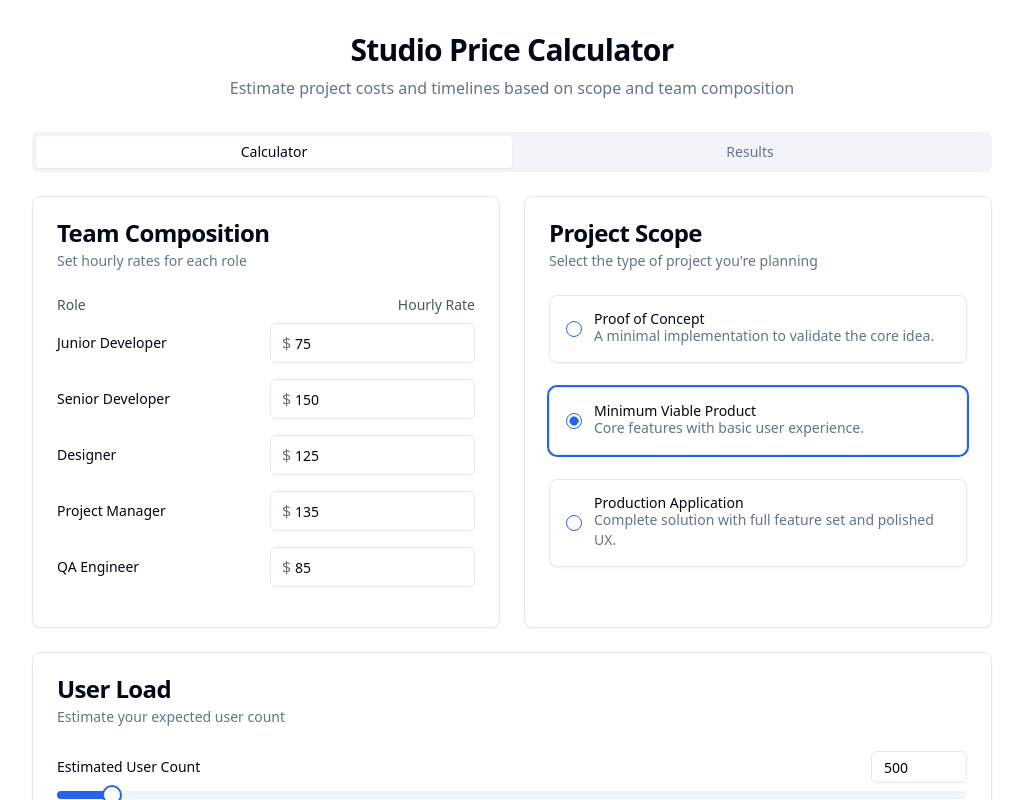
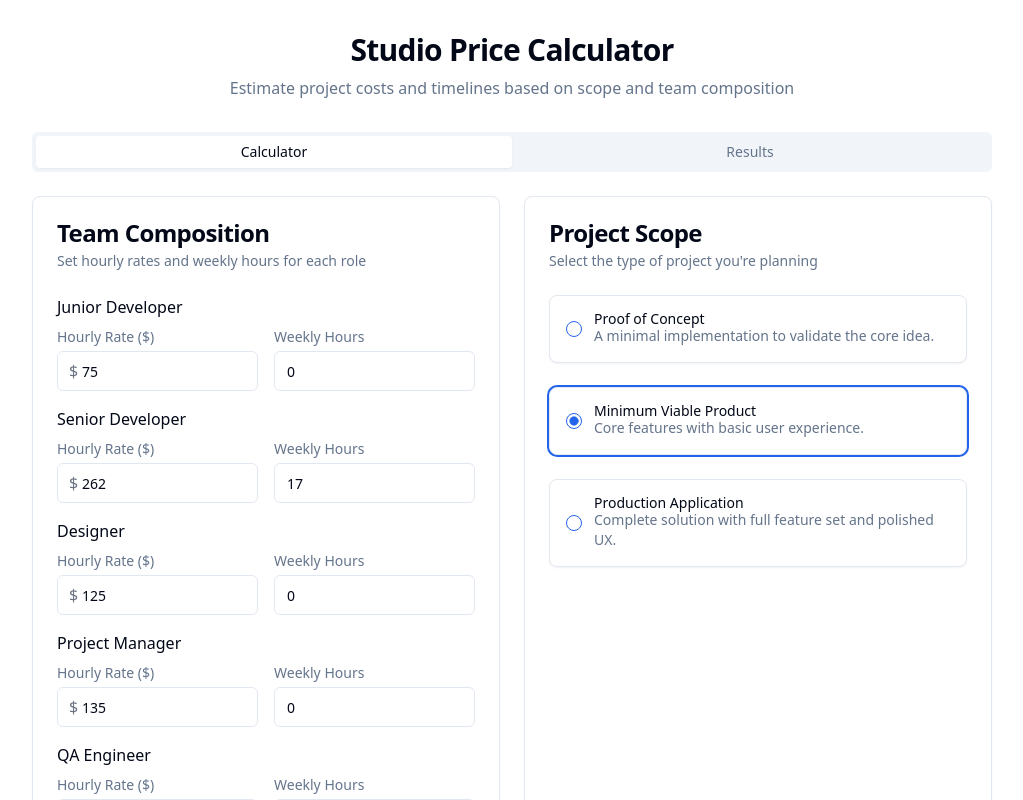
Before and after one commit to imdevan/agency-price-calculator, a React (Vite) app: page / in a window 1280 px wide. Shown: the top 800 px of the page, without its empty margins (128-1151 px from the left). Built offline with nearby package versions, Linux system fonts and the light colour scheme.

Commit message:
feat: Allow adjusting weekly hours for roles
- Added functionality to adjust weekly hours for each role.
- Defaulted weekly hours to 0 for all roles except Senior Developer.
- Set Senior Developer's default weekly hours to 17 and hourly rate to 262.

```diff
--- a/src/components/Calculator.tsx
+++ b/src/components/Calculator.tsx
@@ -6,7 +6,7 @@ import { Button } from "@/components/ui/button";
 import { Separator } from "@/components/ui/separator";
 import { Download } from "lucide-react";
 import { Role, Scope, InfrastructureCost } from '@/types';
-import { DEFAULT_ROLES, PROJECT_SCOPES, BASE_INFRASTRUCTURE_COSTS, USER_COST_MULTIPLIER } from '@/data';
+import { PROJECT_SCOPES, BASE_INFRASTRUCTURE_COSTS, USER_COST_MULTIPLIER } from '@/data';
 import RoleInput from './RoleInput';
 import ScopeSelector from './ScopeSelector';
 import UserSlider from './UserSlider';
@@ -16,7 +16,13 @@ import { useToast } from "@/hooks/use-toast";
 
 const Calculator: React.FC = () => {
   const { toast } = useToast();
-  const [roles, setRoles] = useState<Role[]>(DEFAULT_ROLES);
+  const [roles, setRoles] = useState<Role[]>([
+    { id: 'juniorDev', title: 'Junior Developer', hourlyRate: 75, weeklyHours: 0 },
+    { id: 'seniorDev', title: 'Senior Developer', hourlyRate: 262, weeklyHours: 17 },
+    { id: 'designer', title: 'Designer', hourlyRate: 125, weeklyHours: 0 },
+    { id: 'projectManager', title: 'Project Manager', hourlyRate: 135, weeklyHours: 0 },
+    { id: 'qaEngineer', title: 'QA Engineer', hourlyRate: 85, weeklyHours: 0 }
+  ]);
   const [selectedScope, setSelectedScope] = useState<Scope>('mvp');
   const [userCount, setUserCount] = useState<number>(500);
   const [infrastructureCosts, setInfrastructureCosts] = useState<InfrastructureCost>(
@@ -38,9 +44,9 @@ const Calculator: React.FC = () => {
     setInfrastructureCosts(updatedCosts);
   }, [selectedScope, userCount]);
 
-  const handleRateChange = (id: string, rate: number) => {
+  const handleRoleChange = (id: string, field: 'hourlyRate' | 'weeklyHours', value: number) => {
     setRoles(prev => prev.map(role =>
-      role.id === id ? { ...role, hourlyRate: rate } : role
+      role.id === id ? { ...role, [field]: value } : role
     ));
   };
 
@@ -80,18 +86,14 @@ const Calculator: React.FC = () => {
             <Card>
               <CardHeader>
                 <CardTitle>Team Composition</CardTitle>
-                <CardDescription>Set hourly rates for each role</CardDescription>
+                <CardDescription>Set hourly rates and weekly hours for each role</CardDescription>
               </CardHeader>
               <CardContent>
-                <div className="grid grid-cols-5 mb-2">
-                  <div className="col-span-3 role-header">Role</div>
-                  <div className="col-span-2 text-right role-header">Hourly Rate</div>
-                </div>
                 {roles.map((role) => (
                   <RoleInput
                     key={role.id}
                     role={role}
-                    onChange={handleRateChange}
+                    onChange={handleRoleChange}
                   />
                 ))}
               </CardContent>
--- a/src/components/CostBreakdown.tsx
+++ b/src/components/CostBreakdown.tsx
@@ -18,23 +18,28 @@ const CostBreakdown: React.FC<CostBreakdownProps> = ({
   infrastructureCosts,
   userCount,
 }) => {
-  const scope = PROJECT_SCOPES[selectedScope];
-  const roleCosts = roles.map(role => {
-    const hours = scope.roles[role.id] || 0;
-    const cost = hours * role.hourlyRate;
-    return { ...role, hours, cost };
+  // Calculate weekly costs based on hourly rate and weekly hours
+  const weeklyRoleCosts = roles.map(role => {
+    const weeklyCost = role.hourlyRate * role.weeklyHours;
+    return { ...role, weeklyCost };
   });
 
-  const totalDevelopmentCost = roleCosts.reduce((total, role) => total + role.cost, 0);
+  const totalWeeklyCost = weeklyRoleCosts.reduce((total, role) => total + role.weeklyCost, 0);
+  const monthlyDevelopmentCost = totalWeeklyCost * 4.33; // Average weeks per month
+  const yearlyDevelopmentCost = monthlyDevelopmentCost * 12;
+
   const totalInfrastructureCost = Object.values(infrastructureCosts).reduce((sum, cost) => sum + cost, 0);
   const monthlyInfrastructureCost = totalInfrastructureCost;
   const yearlyInfrastructureCost = monthlyInfrastructureCost * 12;
-  const totalCost = totalDevelopmentCost + yearlyInfrastructureCost;
 
-  // Calculate timeline
-  const totalHours = roleCosts.reduce((sum, role) => sum + role.hours, 0);
-  const developmentWeeks = Math.ceil(totalHours /
-    (TIMELINE_CALCULATOR.teamSize * TIMELINE_CALCULATOR.hoursPerWeekPerDev));
+  const monthlyTotalCost = monthlyDevelopmentCost + monthlyInfrastructureCost;
+  const yearlyTotalCost = yearlyDevelopmentCost + yearlyInfrastructureCost;
+
+  // Calculate timeline - now based on weekly hours commitment
+  const totalWeeklyHours = weeklyRoleCosts.reduce((sum, role) => sum + role.weeklyHours, 0);
+  const developmentWeeks = totalWeeklyHours > 0 ?
+    Math.ceil(PROJECT_SCOPES[selectedScope].developmentTimeMultiplier * 4) :
+    "N/A (set weekly hours)";
 
   const formatCurrency = (amount: number) => {
     return new Intl.NumberFormat('en-US', {
@@ -54,20 +59,20 @@ const CostBreakdown: React.FC<CostBreakdownProps> = ({
         <CardContent>
           <div className="grid gap-2">
             <div className="flex justify-between text-base">
-              <span>Total Project Cost:</span>
-              <span className="font-semibold">{formatCurrency(totalDevelopmentCost)}</span>
+              <span>Weekly Development Cost:</span>
+              <span className="font-semibold">{formatCurrency(totalWeeklyCost)}</span>
+            </div>
+            <div className="flex justify-between text-base">
+              <span>Monthly Total Cost:</span>
+              <span className="font-semibold">{formatCurrency(monthlyTotalCost)}</span>
+            </div>
+            <div className="flex justify-between text-base">
+              <span>Yearly Total Cost:</span>
+              <span className="font-semibold">{formatCurrency(yearlyTotalCost)}</span>
             </div>
             <div className="flex justify-between text-base">
               <span>Estimated Timeline:</span>
-              <span className="font-semibold">{developmentWeeks} weeks</span>
-            </div>
-            <div className="flex justify-between text-base">
-              <span>Monthly Infrastructure Cost:</span>
-              <span className="font-semibold">{formatCurrency(monthlyInfrastructureCost)}</span>
-            </div>
-            <div className="flex justify-between text-base">
-              <span>Yearly Infrastructure Cost:</span>
-              <span className="font-semibold">{formatCurrency(yearlyInfrastructureCost)}</span>
+              <span className="font-semibold">{typeof developmentWeeks === 'number' ? `${developmentWeeks} weeks` : developmentWeeks}</span>
             </div>
           </div>
         </CardContent>
@@ -82,23 +87,27 @@ const CostBreakdown: React.FC<CostBreakdownProps> = ({
             <thead>
               <tr className="border-b">
                 <th className="text-left pb-2">Role</th>
-                <th className="text-right pb-2">Hours</th>
-                <th className="text-right pb-2">Rate</th>
-                <th className="text-right pb-2">Cost</th>
+                <th className="text-right pb-2">Weekly Hours</th>
+                <th className="text-right pb-2">Hourly Rate</th>
+                <th className="text-right pb-2">Weekly Cost</th>
               </tr>
             </thead>
             <tbody>
-              {roleCosts.map((role) => (
+              {weeklyRoleCosts.map((role) => (
                 <tr key={role.id} className="border-b border-gray-100">
                   <td className="py-2">{role.title}</td>
-                  <td className="text-right py-2">{role.hours}</td>
+                  <td className="text-right py-2">{role.weeklyHours}</td>
                   <td className="text-right py-2">{formatCurrency(role.hourlyRate)}</td>
-                  <td className="text-right py-2">{formatCurrency(role.cost)}</td>
+                  <td className="text-right py-2">{formatCurrency(role.weeklyCost)}</td>
                 </tr>
               ))}
               <tr className="font-medium">
-                <td colSpan={3} className="text-right pt-2">Total Development Cost:</td>
-                <td className="text-right pt-2">{formatCurrency(totalDevelopmentCost)}</td>
+                <td colSpan={3} className="text-right pt-2">Total Weekly Development Cost:</td>
+                <td className="text-right pt-2">{formatCurrency(totalWeeklyCost)}</td>
+              </tr>
+              <tr className="font-medium">
+                <td colSpan={3} className="text-right pt-2">Total Monthly Development Cost:</td>
+                <td className="text-right pt-2">{formatCurrency(monthlyDevelopmentCost)}</td>
               </tr>
             </tbody>
           </table>
--- a/src/components/RoleInput.tsx
+++ b/src/components/RoleInput.tsx
@@ -6,22 +6,31 @@ import { Role } from '@/types';
 
 interface RoleInputProps {
   role: Role;
-  onChange: (id: string, rate: number) => void;
+  onChange: (id: string, field: 'hourlyRate' | 'weeklyHours', value: number) => void;
 }
 
 const RoleInput: React.FC<RoleInputProps> = ({ role, onChange }) => {
   const handleRateChange = (e: React.ChangeEvent<HTMLInputElement>) => {
     const value = e.target.value;
     const rate = value === "" ? 0 : parseFloat(value);
-    onChange(role.id, rate);
+    onChange(role.id, 'hourlyRate', rate);
+  };
+
+  const handleHoursChange = (e: React.ChangeEvent<HTMLInputElement>) => {
+    const value = e.target.value;
+    const hours = value === "" ? 0 : parseFloat(value);
+    onChange(role.id, 'weeklyHours', hours);
   };
 
   return (
-    <div className="flex flex-col md:flex-row md:items-center justify-between mb-4 gap-2">
-      <Label htmlFor={`rate-${role.id}`} className="w-full md:w-1/2 text-sm font-medium">
-        {role.title}
+    <div className="flex flex-col space-y-2 mb-4">
+      <div className="font-medium">{role.title}</div>
+      <div className="grid grid-cols-1 md:grid-cols-2 gap-4">
+        <div>
+          <Label htmlFor={`rate-${role.id}`} className="text-sm font-normal text-muted-foreground mb-1 block">
+            Hourly Rate ($)
           </Label>
-      <div className="w-full md:w-1/2 relative">
+          <div className="relative">
             <div className="absolute inset-y-0 left-0 flex items-center pl-3 pointer-events-none">
               <span className="text-gray-500">$</span>
             </div>
@@ -36,6 +45,23 @@ const RoleInput: React.FC<RoleInputProps> = ({ role, onChange }) => {
             />
           </div>
         </div>
+
+        <div>
+          <Label htmlFor={`hours-${role.id}`} className="text-sm font-normal text-muted-foreground mb-1 block">
+            Weekly Hours
+          </Label>
+          <Input
+            id={`hours-${role.id}`}
+            type="number"
+            min="0"
+            step="0.5"
+            max="40"
+            value={role.weeklyHours.toString()}
+            onChange={handleHoursChange}
+          />
+        </div>
+      </div>
+    </div>
   );
 };
 
--- a/src/types.ts
+++ b/src/types.ts
@@ -3,6 +3,7 @@ export type Role = {
   id: string;
   title: string;
   hourlyRate: number;
+  weeklyHours: number;
 };
 
 export type Scope = 'poc' | 'mvp' | 'production';
```
Lines whose indentation alone changed are shown as unchanged.
